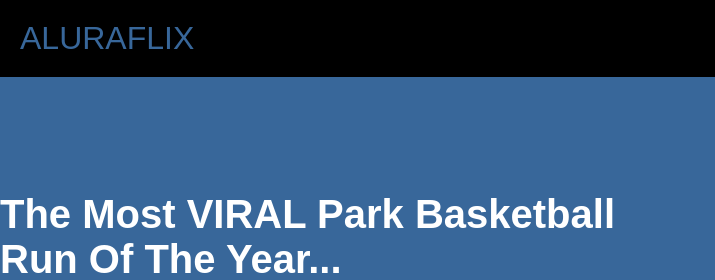
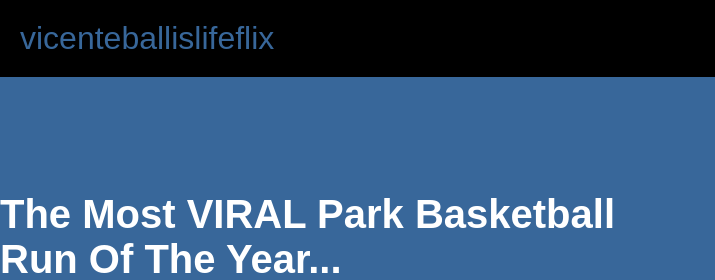
Before and after one commit to Vicentestudante/vicenteballislifeflix, a plain HTML site: page index.html in a window 1280 px wide. Shown: the top 280 px of the page, 0-715 px from the left. Drawn offline with Linux system fonts and the light colour scheme.

Commit message:
alterando aluraflix para vicenteballislifeflix

```diff
--- a/index.html
+++ b/index.html
@@ -8,11 +8,11 @@
 <link rel="preconnect" href="https://fonts.gstatic.com" crossorigin>
 <link href="https://fonts.googleapis.com/css2?family=Roboto+Slab:wght@100..900&display=swap" rel="stylesheet">
 
-<title>ALURAFLIX</title>
+<title>vicenteballislifeflix</title>
 <head>
 
 <body>
-    <header>ALURAFLIX</header>
+    <header>vicenteballislifeflix</header>
 
 <section class="chamada">
     <div class="chamada-texto">
```
